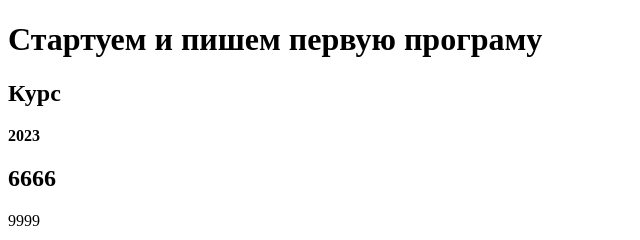
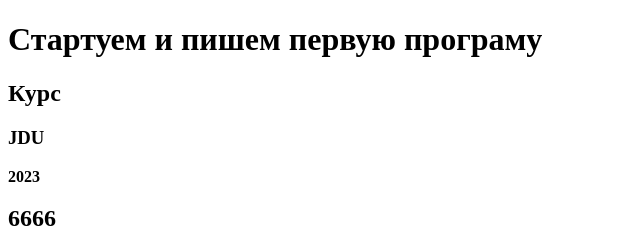
Before and after one commit to jdu214200/My-project, a plain HTML site: page 16/index.html in a window 1280 px wide. Shown: the top 240 px of the page, 0-640 px from the left. Drawn offline with Linux system fonts and the light colour scheme.

Commit message:
Update index.html

```diff
--- a/16/index.html
+++ b/16/index.html
@@ -7,13 +7,13 @@
     <link rel="stylesheet" href="css/style.css">
 
     <meta http-equiv="X-UA-Compatible" content="ie=edge">
-    <title>Document</title>
+    <title>JDU</title>
 </head>
 <body>
     <div class="container">
         <h1 class="text-center">Стартуем и пишем первую програму</h1>
         <h2 class="text-center">Курс</h2>
-
+        <h3> JDU </h3>
         <div id="out">1111</div>
         <h2 class="header">Hello</h2>
         <p id="one"> Lorem ipsum dolor,
```
